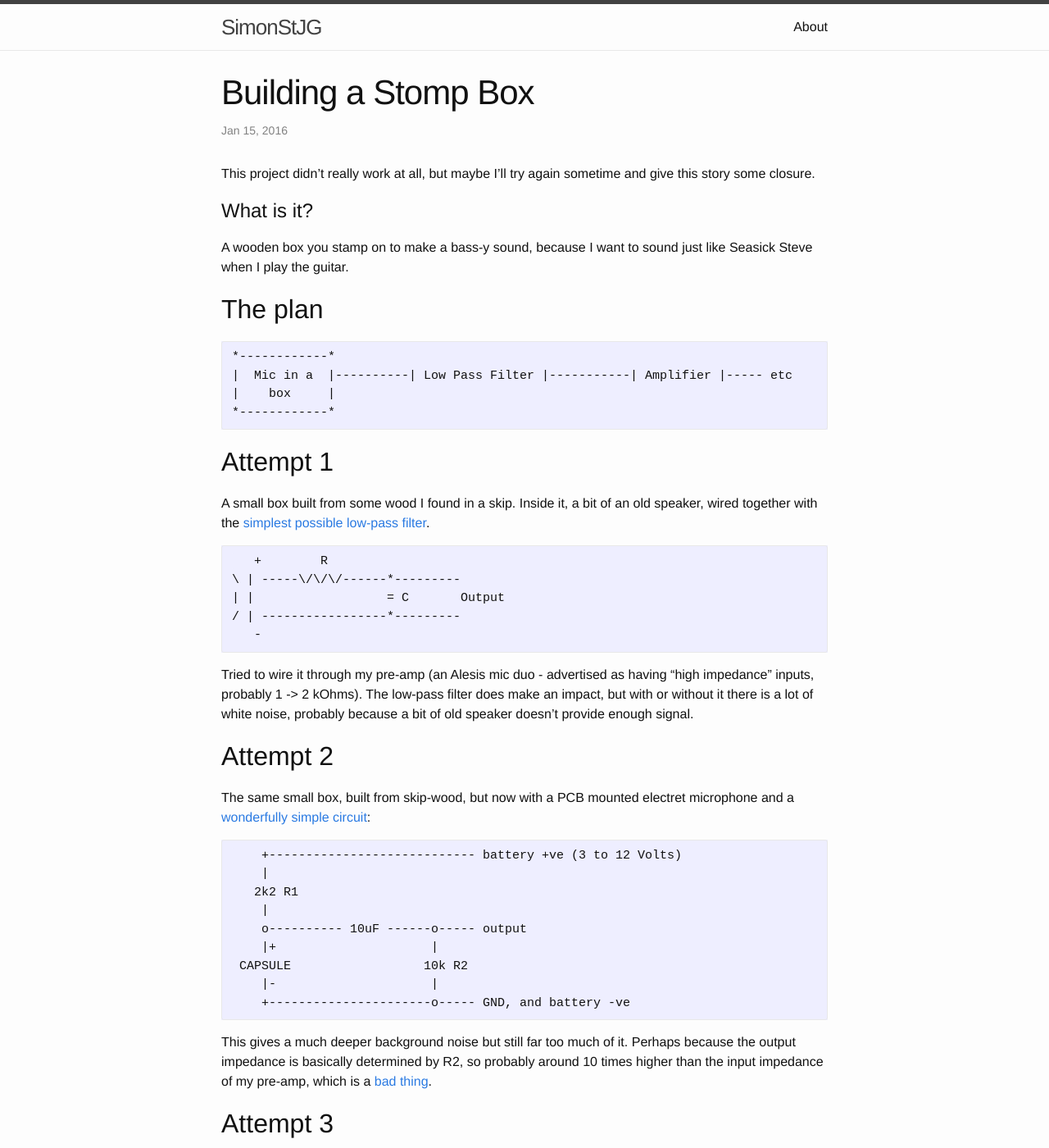
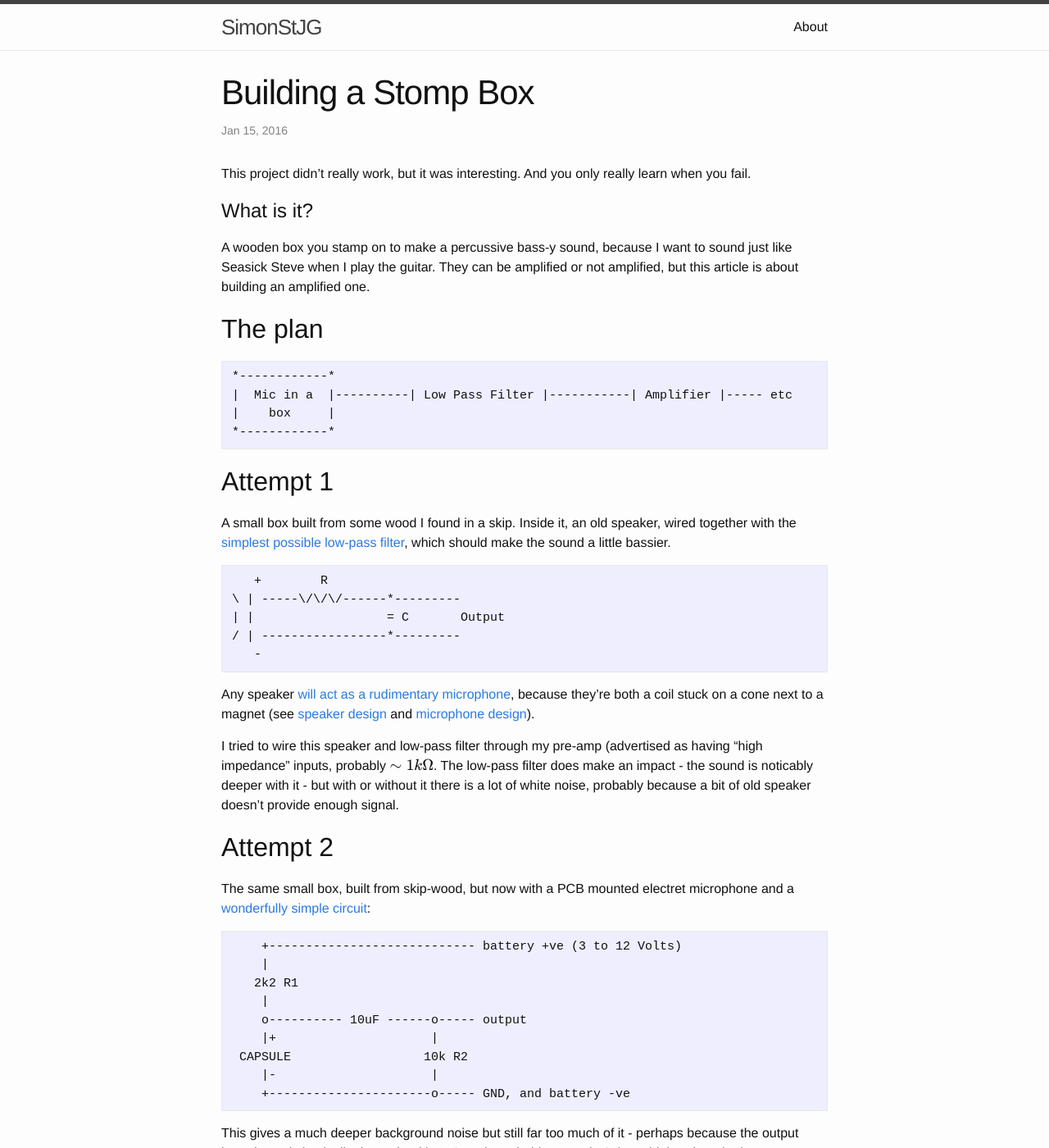
Before and after one commit to SimonStJG/SimonStJG.github.io, a Jekyll site: the page built from _posts/2016-01-15-Stompbox.md, in a window 1280 px wide and 1400 px high. Shown: the whole window at 82% size. Built offline with Jekyll 4.4.1, drawn with Linux system fonts in a browser that asks for light colours; formulas are drawn with MathJax 3; some of the changed text lies outside the part shown.

Commit message:
Corrections to the stompbox peice

```diff
--- a/_posts/2016-01-15-Stompbox.md
+++ b/_posts/2016-01-15-Stompbox.md
@@ -5,11 +5,11 @@
 categories: diy
 ---
 
-This project didn't really work at all, but maybe I'll try again sometime and give this story some closure.
+This project didn't really work, but it was interesting.  And you only really learn when you fail.
 
 # What is it? #
 
-A wooden box you stamp on to make a bass-y sound, because I want to sound just like Seasick Steve when I play the guitar.
+A wooden box you stamp on to make a percussive bass-y sound, because I want to sound just like Seasick Steve when I play the guitar.  They can be amplified or not amplified, but this article is about building an amplified one.
 
 ## The plan ##
 
@@ -20,7 +20,7 @@
 
 ## Attempt 1 ##
 
-A small box built from some wood I found in a skip.  Inside it, a bit of an old speaker, wired together with the [simplest possible low-pass filter](http://www.electronics-tutorials.ws/filter/filter_2.html).
+A small box built from some wood I found in a skip.  Inside it, an old speaker, wired together with the [simplest possible low-pass filter](http://www.electronics-tutorials.ws/filter/filter_2.html), which should make the sound a little bassier.
 
        +        R
     \ | -----\/\/\/------*---------
@@ -28,7 +28,9 @@
     / | -----------------*---------
        -
 
-Tried to wire it through my pre-amp (an Alesis mic duo - advertised as having "high impedance" inputs, probably 1 -> 2 kOhms).  The low-pass filter does make an impact, but with or without it there is a lot of white noise, probably because a bit of old speaker doesn't provide enough signal.
+Any speaker [will act as a rudimentary microphone](http://www.zyra.org.uk/sp-mic.htm), because they're both a coil stuck on a cone next to a magnet (see [speaker design](https://en.wikipedia.org/wiki/Loudspeaker#Driver_design_-_Dynamic_loudspeakers) and [microphone design](https://en.wikipedia.org/wiki/Microphone#Dynamic_microphone)).
+
+I tried to wire this speaker and low-pass filter through my pre-amp (advertised as having "high impedance" inputs, probably \\(\sim 1 k\Omega \\).  The low-pass filter does make an impact - the sound is noticably deeper with it - but with or without it there is a lot of white noise, probably because a bit of old speaker doesn't provide enough signal.
 
 ## Attempt 2 ##
 
@@ -44,33 +46,33 @@
         |-                     |
         +----------------------o----- GND, and battery -ve
 
-This gives a much deeper background noise but still far too much of it.  Perhaps because the output impedance is basically determined by R2, so probably around 10 times higher than the input impedance of my pre-amp, which is a [bad thing](https://www.soundonsound.com/sos/jan03/articles/impedanceworkshop.asp).
+This gives a much deeper background noise but still far too much of it - perhaps because the output impedance is basically determined by R2, so is probably around 10 times higher than the input impedance of my pre-amp, which is a [bad thing](https://www.soundonsound.com/sos/jan03/articles/impedanceworkshop.asp).
 
 ## Attempt 3 ##
 
-Time to try an [op amp](https://en.wikipedia.org/wiki/Operational_amplifier), there's a [wealth of information](http://123.physics.ucdavis.edu/week_1_files/opamps.pdf) about these all over the internet.  I've chosen [this one](https://lowvoltage.wordpress.com/2011/05/21/lm358-mic-amp/) because it's simple enough for me to understand the entire thing, and because I had an LM358 hanging around from another failed electronics project from years ago (there's a theme here).
+Time to try an [op amp](https://en.wikipedia.org/wiki/Operational_amplifier).  There's a [wealth of information](http://123.physics.ucdavis.edu/week_1_files/opamps.pdf) about these all over the internet.  I've chosen [this one](https://lowvoltage.wordpress.com/2011/05/21/lm358-mic-amp/) because it's simple enough for me to understand the entire thing, and because I had an LM358 hanging around from another failed electronics project from years ago (there's a theme here).
 
 ![Circuit Diagram](/images/stompbox-circuit.jpg "Drawing this in ASCII was too much for me.")
 
 
-I've added
+I've added:
 
-* A 100Ohm resistor and a 100k log pot, both in series with the output.  Without the 100R resistor, there was far too much gain with headphones and the op-amp would oscillate wildly, the 100k pot acts as a volume control.
+* A \\( 100\Omega \\) resistor and a \\( 100k\Omega \\) log pot, both in series with the output.  Without the \\( 100\Omega \\) resistor, there was far too much gain with headphones and the op-amp would oscillate wildly, the \\( 100k\Omega \\) pot acts as a volume control.
 * [Battery protection diode](http://www.ti.com/lit/an/slva139/slva139.pdf), power-on LED, and switch.
 
 # Adding an active low pass #
 
-It's [pretty easy](http://www.electronics-tutorials.ws/filter/filter_5.html) to add a low pass filter to a standard inverting amplifier circuit like the one above - you add a capacitor C in parallel with the resistor R on the feedback loop between the inverting input and the output.  The larger the impedance, the higher the gain.  At high frequencies, the impedance of the capacitor [is very high](http://www.electronics-tutorials.ws/filter/filter_1.html) so the impedance of R and C in parallel is close to C, and there is a lot of gain.  At lower frequencies the impedance of R and C is close to R, since the impedance of C is so high, so there is less gain.
+It's [pretty easy](http://www.electronics-tutorials.ws/filter/filter_5.html) to add a low pass filter to a standard inverting amplifier circuit like the one above - you add a capacitor C in parallel with the resistor R on the feedback loop between the inverting input and the output.  The larger the impedance, the higher the gain.  At high frequencies, the impedance of the capacitor [is very high](http://www.electronics-tutorials.ws/filter/filter_1.html) so the impedance of R and C in parallel is close to C, giving a lot of gain.  At lower frequencies the impedance of R and C is close to R, since the impedance of C is so high, giving less gain.
 
-At 86k and 15nF [the cut-off is about](http://www.electronics-tutorials.ws/filter/filter_5.html) 123Hz, which is near-enough an octave below [middle C](http://www.phy.mtu.edu/~suits/notefreqs.html).
+At \\( 86k\Omega \\) and \\( 15nF \\) [the cut-off is about](http://www.electronics-tutorials.ws/filter/filter_5.html) 123Hz, which is near-enough an octave below [middle C](http://www.phy.mtu.edu/~suits/notefreqs.html).
 
 # Making it bassier #
 
-The de-coupling capacitors as they stand (10u between mic and 358 and 220u between 358 and output) currently form high pass filters (see previous section for the maths).  For example at 20Hz, which is lowest frequency my microphone claims to be able to pick up, the resistance of the 10u capacitor is
+The de-coupling capacitors as they stand ( \\( 10\mu F \\) between the microphone and the operational amplifier, and \\( 220\mu F \\) between the op amp and the output) form [high pass filters](http://www.electronics-tutorials.ws/filter/filter_3.html).  For example at 20Hz, which is the lowest frequency my microphone claims to be able to pick up, the resistance of the \\( 10\mu F \\) capacitor is
 
 $$ X_f = (2 * pi * f * C)^-1 ~= 800 \Omega $$
 
-Which approaches the vlaue of the 1K resistor it's in series with.
+which approaches the vlaue of the \\( 1k\Omega \\) resistor it's in series with.
 
 Just to be sure, raise these capacitors, \\( 10\mu \rightarrow 220\mu \\) and \\( 220\mu \rightarrow 1000\mu \\).
 
--- a/_posts/2016-03-12-Building-a-Cajon.markdown
+++ b/_posts/2016-03-12-Building-a-Cajon.markdown
@@ -15,9 +15,7 @@
 
  * Work out what the exact dimensions are, including the widths of the plywood I used.
 
-![Cajón skeleton](/images/cajon-skeleton.jpg){:width="50%"}![Cajón undecorated](/images/cajon-not-decorated.jpg){:width="50%"}
-
-![Cajón being oiled](/images/cajon-oiling.jpg){:width="50%"}![Cajón with feet](/images/cajon-feet.jpg){:width="50%"}
+![Cajón skeleton](/images/cajon-skeleton.jpg){:width="25%"}![Cajón undecorated](/images/cajon-not-decorated.jpg){:width="25%"}![Cajón being oiled](/images/cajon-oiling.jpg){:width="25%"}![Cajón with feet](/images/cajon-feet.jpg){:width="25%"}
 
 ## Snare ##
 
```
Also changed, not shown: images/stompbox-circuit.jpg.
